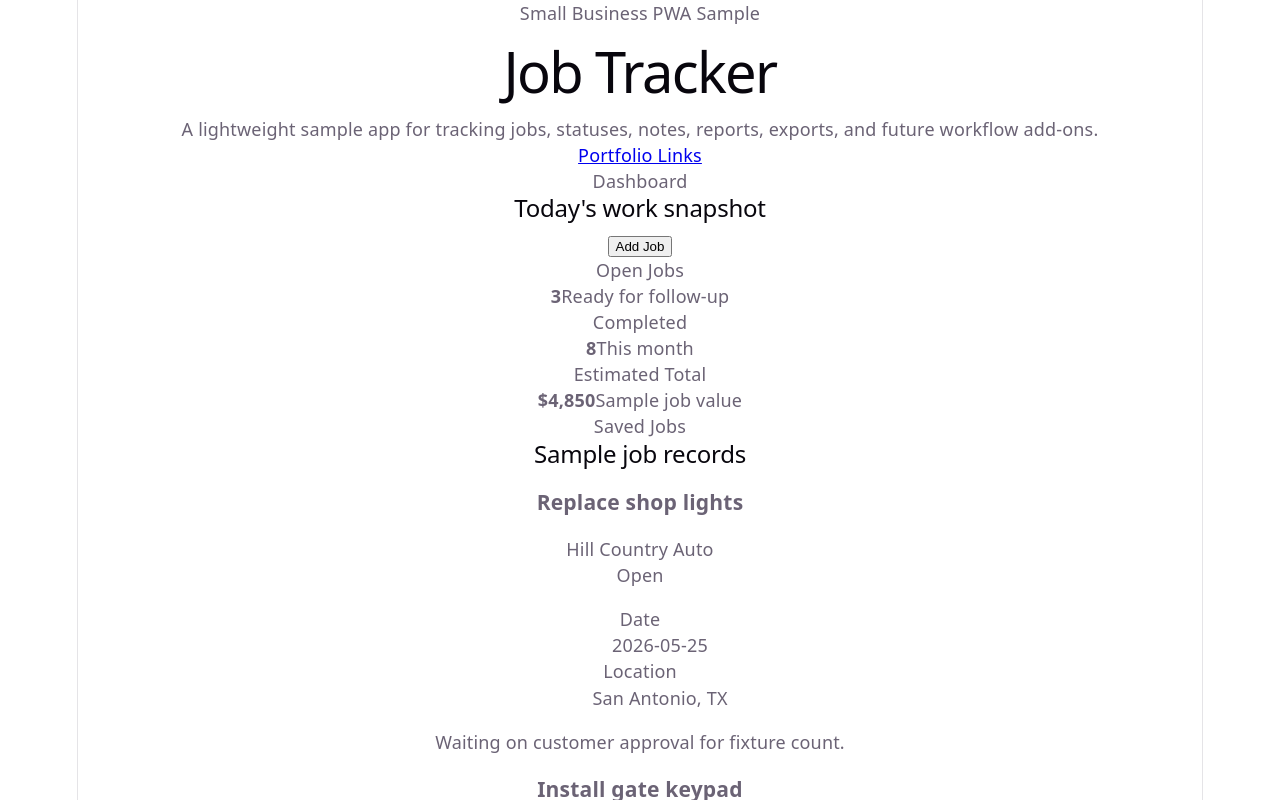
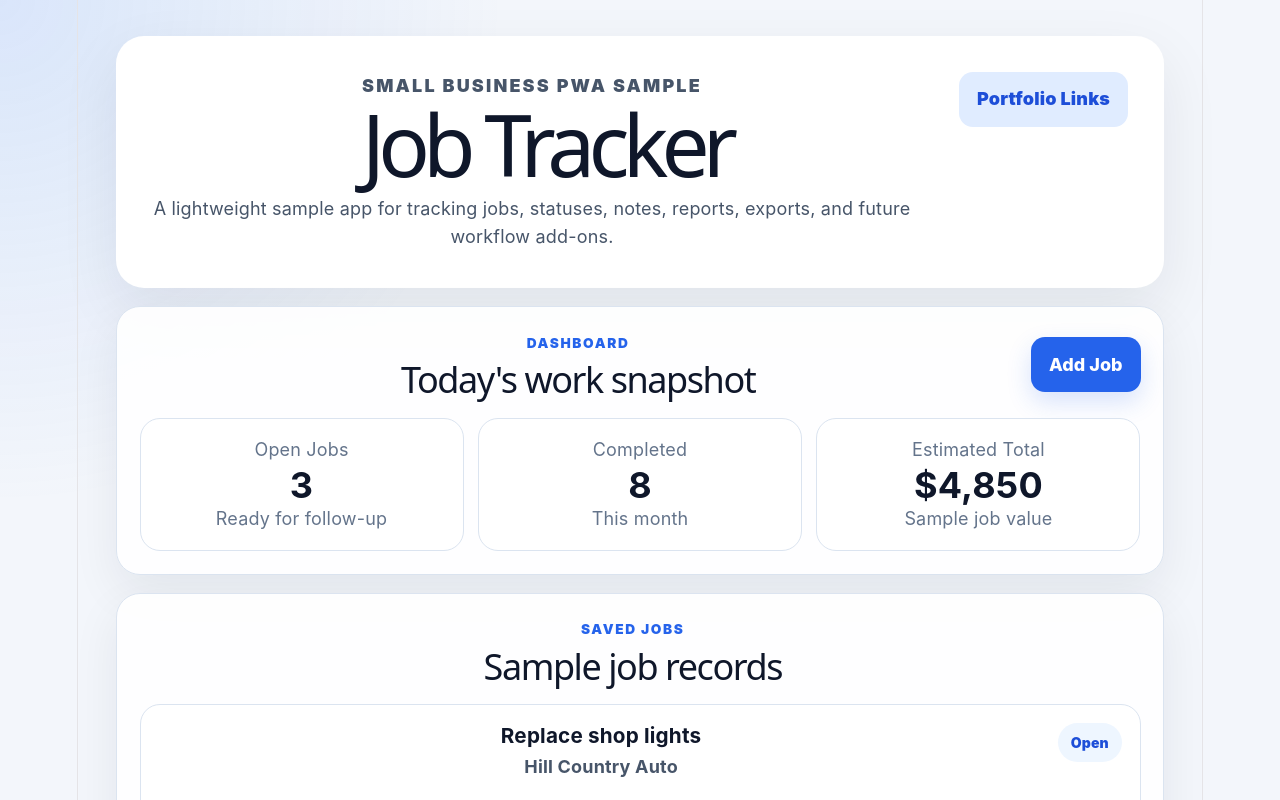
Before and after one commit to timbone72-CC/pwa-sample-portfolio, a React (Vite) app in the folder samples/job-tracker/: page / in a window 1280 px wide. Shown: the top 800 px of the page. Built offline with nearby package versions, Linux system fonts and the light colour scheme.

Commit message:
Polish Job Tracker app shell styling

```diff
--- a/samples/job-tracker/src/App.css
+++ b/samples/job-tracker/src/App.css
@@ -1,184 +1,312 @@
-.counter {
-  font-size: 16px;
-  padding: 5px 10px;
-  border-radius: 5px;
-  color: var(--accent);
-  background: var(--accent-bg);
-  border: 2px solid transparent;
-  transition: border-color 0.3s;
-  margin-bottom: 24px;
+/* 1. App Foundation */
 
-  &:hover {
-    border-color: var(--accent-border);
+* {
+  box-sizing: border-box;
+}
+
+:root {
+  color: #172033;
+  background: #f3f6fb;
+  font-family:
+    Inter,
+    ui-sans-serif,
+    system-ui,
+    -apple-system,
+    BlinkMacSystemFont,
+    "Segoe UI",
+    sans-serif;
+}
+
+body {
+  margin: 0;
+  min-width: 320px;
+  min-height: 100vh;
+  background:
+    radial-gradient(circle at top left, rgba(59, 130, 246, 0.14), transparent 28rem),
+    #f3f6fb;
+}
+
+button,
+a {
+  font: inherit;
+}
+
+button {
+  min-height: 44px;
+  border: 0;
+  border-radius: 14px;
+  padding: 0.8rem 1rem;
+  background: #2563eb;
+  color: #ffffff;
+  font-weight: 800;
+  cursor: pointer;
+  box-shadow: 0 10px 24px rgba(37, 99, 235, 0.18);
+}
+
+button:hover,
+button:focus-visible,
+.portfolio-link:hover,
+.portfolio-link:focus-visible {
+  transform: translateY(-1px);
+}
+
+/* 2. App Shell */
+
+.app-shell {
+  width: min(1120px, 100%);
+  margin: 0 auto;
+  padding: 1rem;
+}
+
+.app-header {
+  display: grid;
+  gap: 1rem;
+  margin: 0 0 1rem;
+  padding: 1.25rem;
+  border-radius: 28px;
+  background: #ffffff;
+  box-shadow: 0 22px 60px rgba(15, 23, 42, 0.08);
+}
+
+.app-header h1 {
+  margin: 0.2rem 0 0.5rem;
+  color: #0f172a;
+  font-size: clamp(2rem, 12vw, 4.75rem);
+  line-height: 0.95;
+  letter-spacing: -0.08em;
+}
+
+.app-header p {
+  max-width: 760px;
+  margin: 0;
+  color: #475569;
+  font-size: 1rem;
+  line-height: 1.6;
+}
+
+.eyebrow {
+  margin: 0 0 0.25rem;
+  color: #2563eb;
+  font-size: 0.76rem;
+  font-weight: 900;
+  letter-spacing: 0.12em;
+  text-transform: uppercase;
+}
+
+.portfolio-link {
+  display: inline-flex;
+  align-items: center;
+  justify-content: center;
+  min-height: 44px;
+  width: fit-content;
+  border-radius: 14px;
+  padding: 0.8rem 1rem;
+  background: #e0ecff;
+  color: #1d4ed8;
+  font-weight: 900;
+  text-decoration: none;
+}
+
+/* 3. Cards and Sections */
+
+.section-card {
+  margin: 1rem 0;
+  padding: 1rem;
+  border: 1px solid #dbe4f0;
+  border-radius: 24px;
+  background: rgba(255, 255, 255, 0.92);
+  box-shadow: 0 18px 48px rgba(15, 23, 42, 0.07);
+}
+
+.section-heading {
+  display: grid;
+  gap: 0.8rem;
+  margin-bottom: 1rem;
+}
+
+.section-heading h2 {
+  margin: 0;
+  color: #0f172a;
+  font-size: clamp(1.35rem, 6vw, 2rem);
+  line-height: 1.1;
+  letter-spacing: -0.04em;
+}
+
+.dashboard-grid,
+.action-grid,
+.future-grid {
+  display: grid;
+  gap: 0.8rem;
+}
+
+.dashboard-card,
+.job-card,
+.future-card {
+  border: 1px solid #dbe4f0;
+  border-radius: 20px;
+  background: #ffffff;
+}
+
+.dashboard-card {
+  padding: 1rem;
+}
+
+.dashboard-card p,
+.dashboard-card span,
+.helper-text,
+.job-card__details,
+.job-card__notes,
+.future-card p {
+  color: #64748b;
+}
+
+.dashboard-card p,
+.dashboard-card span {
+  margin: 0;
+}
+
+.dashboard-card strong {
+  display: block;
+  margin: 0.2rem 0;
+  color: #0f172a;
+  font-size: 2rem;
+  line-height: 1;
+}
+
+/* 4. Job Records */
+
+.job-list {
+  display: grid;
+  gap: 0.8rem;
+}
+
+.job-card {
+  padding: 1rem;
+}
+
+.job-card__header {
+  display: grid;
+  gap: 0.8rem;
+}
+
+.job-card h3 {
+  margin: 0;
+  color: #0f172a;
+  font-size: 1.15rem;
+}
+
+.job-card__header p {
+  margin: 0.25rem 0 0;
+  color: #475569;
+  font-weight: 700;
+}
+
+.status-badge {
+  display: inline-flex;
+  align-items: center;
+  justify-content: center;
+  width: fit-content;
+  border-radius: 999px;
+  padding: 0.35rem 0.7rem;
+  background: #eef6ff;
+  color: #1d4ed8;
+  font-size: 0.78rem;
+  font-weight: 900;
+}
+
+.job-card__details {
+  display: grid;
+  gap: 0.65rem;
+  margin: 1rem 0;
+}
+
+.job-card__details div {
+  display: grid;
+  gap: 0.15rem;
+}
+
+.job-card__details dt {
+  color: #334155;
+  font-size: 0.78rem;
+  font-weight: 900;
+  text-transform: uppercase;
+}
+
+.job-card__details dd {
+  margin: 0;
+}
+
+.job-card__notes {
+  margin: 0;
+  line-height: 1.5;
+}
+
+/* 5. Future Add-Ons */
+
+.future-card {
+  padding: 1rem;
+}
+
+.future-card h3 {
+  margin: 0;
+  color: #0f172a;
+}
+
+.future-card span {
+  display: inline-flex;
+  width: fit-content;
+  margin-top: 0.45rem;
+  border-radius: 999px;
+  padding: 0.3rem 0.65rem;
+  background: #f1f5f9;
+  color: #475569;
+  font-size: 0.75rem;
+  font-weight: 900;
+}
+
+.future-card p,
+.helper-text {
+  margin: 0.75rem 0 0;
+  line-height: 1.55;
+}
+
+/* 6. Wider Screens */
+
+@media (min-width: 720px) {
+  .app-shell {
+    padding: 2rem;
   }
-  &:focus-visible {
-    outline: 2px solid var(--accent);
-    outline-offset: 2px;
+
+  .app-header {
+    grid-template-columns: 1fr auto;
+    align-items: start;
+    padding: 2rem;
+  }
+
+  .section-card {
+    padding: 1.25rem;
+  }
+
+  .section-heading {
+    grid-template-columns: 1fr auto;
+    align-items: center;
+  }
+
+  .dashboard-grid {
+    grid-template-columns: repeat(3, 1fr);
+  }
+
+  .action-grid,
+  .future-grid {
+    grid-template-columns: repeat(3, 1fr);
+  }
+
+  .job-card__header {
+    grid-template-columns: 1fr auto;
+    align-items: start;
+  }
+
+  .job-card__details {
+    grid-template-columns: repeat(2, 1fr);
   }
 }
-
-.hero {
-  position: relative;
-
-  .base,
-  .framework,
-  .vite {
-    inset-inline: 0;
-    margin: 0 auto;
-  }
-
-  .base {
-    width: 170px;
-    position: relative;
-    z-index: 0;
-  }
-
-  .framework,
-  .vite {
-    position: absolute;
-  }
-
-  .framework {
-    z-index: 1;
-    top: 34px;
-    height: 28px;
-    transform: perspective(2000px) rotateZ(300deg) rotateX(44deg) rotateY(39deg)
-      scale(1.4);
-  }
-
-  .vite {
-    z-index: 0;
-    top: 107px;
-    height: 26px;
-    width: auto;
-    transform: perspective(2000px) rotateZ(300deg) rotateX(40deg) rotateY(39deg)
-      scale(0.8);
-  }
-}
-
-#center {
-  display: flex;
-  flex-direction: column;
-  gap: 25px;
-  place-content: center;
-  place-items: center;
-  flex-grow: 1;
-
-  @media (max-width: 1024px) {
-    padding: 32px 20px 24px;
-    gap: 18px;
-  }
-}
-
-#next-steps {
-  display: flex;
-  border-top: 1px solid var(--border);
-  text-align: left;
-
-  & > div {
-    flex: 1 1 0;
-    padding: 32px;
-    @media (max-width: 1024px) {
-      padding: 24px 20px;
-    }
-  }
-
-  .icon {
-    margin-bottom: 16px;
-    width: 22px;
-    height: 22px;
-  }
-
-  @media (max-width: 1024px) {
-    flex-direction: column;
-    text-align: center;
-  }
-}
-
-#docs {
-  border-right: 1px solid var(--border);
-
-  @media (max-width: 1024px) {
-    border-right: none;
-    border-bottom: 1px solid var(--border);
-  }
-}
-
-#next-steps ul {
-  list-style: none;
-  padding: 0;
-  display: flex;
-  gap: 8px;
-  margin: 32px 0 0;
-
-  .logo {
-    height: 18px;
-  }
-
-  a {
-    color: var(--text-h);
-    font-size: 16px;
-    border-radius: 6px;
-    background: var(--social-bg);
-    display: flex;
-    padding: 6px 12px;
-    align-items: center;
-    gap: 8px;
-    text-decoration: none;
-    transition: box-shadow 0.3s;
-
-    &:hover {
-      box-shadow: var(--shadow);
-    }
-    .button-icon {
-      height: 18px;
-      width: 18px;
-    }
-  }
-
-  @media (max-width: 1024px) {
-    margin-top: 20px;
-    flex-wrap: wrap;
-    justify-content: center;
-
-    li {
-      flex: 1 1 calc(50% - 8px);
-    }
-
-    a {
-      width: 100%;
-      justify-content: center;
-      box-sizing: border-box;
-    }
-  }
-}
-
-#spacer {
-  height: 88px;
-  border-top: 1px solid var(--border);
-  @media (max-width: 1024px) {
-    height: 48px;
-  }
-}
-
-.ticks {
-  position: relative;
-  width: 100%;
-
-  &::before,
-  &::after {
-    content: '';
-    position: absolute;
-    top: -4.5px;
-    border: 5px solid transparent;
-  }
-
-  &::before {
-    left: 0;
-    border-left-color: var(--border);
-  }
-  &::after {
-    right: 0;
-    border-right-color: var(--border);
-  }
-}
```
